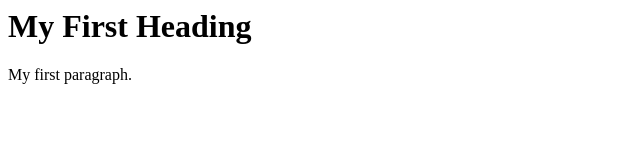
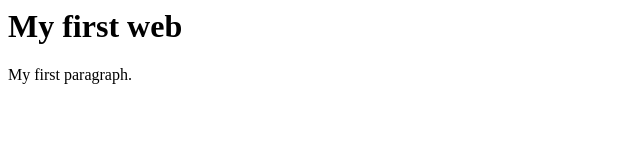
Before and after one commit to Tiinaa123/my-first-repo, a plain HTML site: page index.html in a window 1280 px wide. Shown: the whole page, without its empty margins (0-640 px from the left). Drawn offline with Linux system fonts and the light colour scheme.

Commit message:
Update index.html

```diff
--- a/index.html
+++ b/index.html
@@ -1,7 +1,7 @@
 <html>
 <body>
 
-<h1>My First Heading</h1>
+<h1>My first web</h1>
 <p>My first paragraph.</p>
 
 </body>
```
